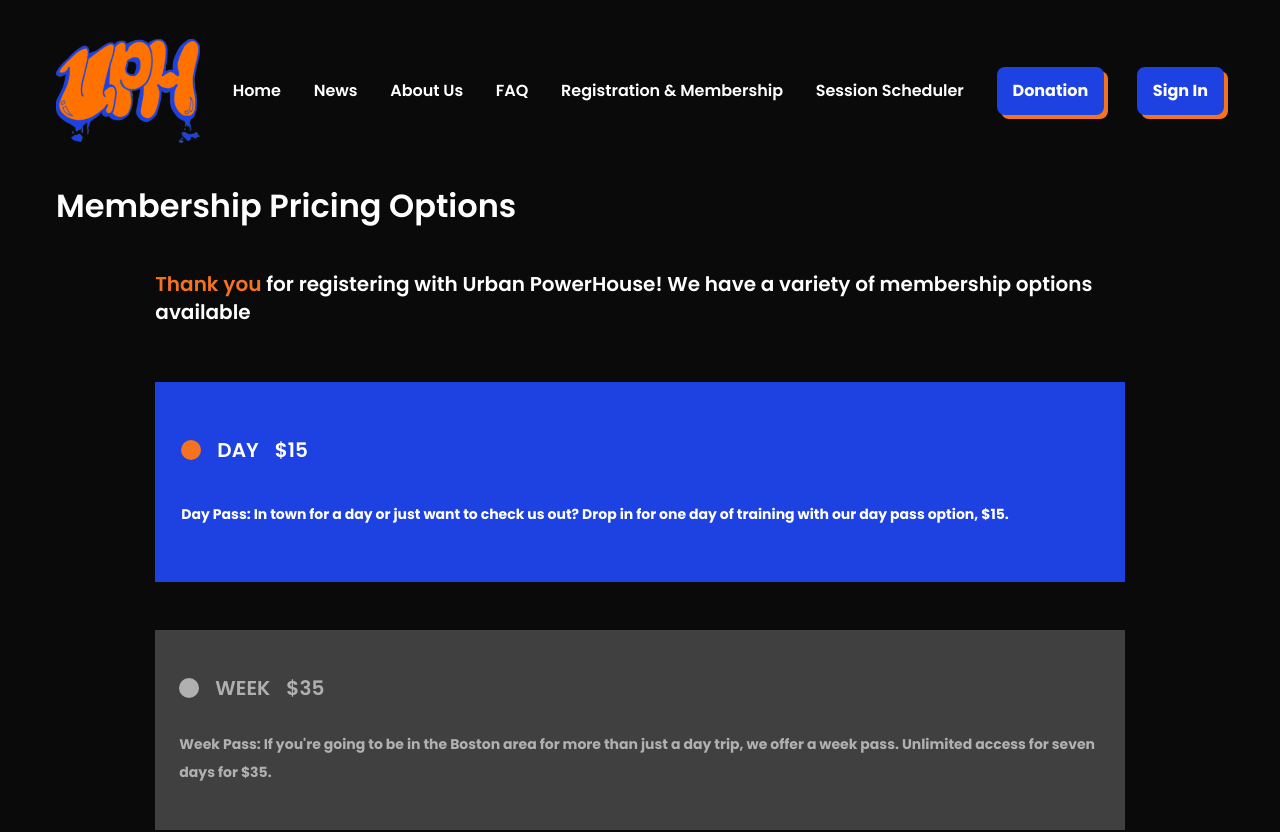
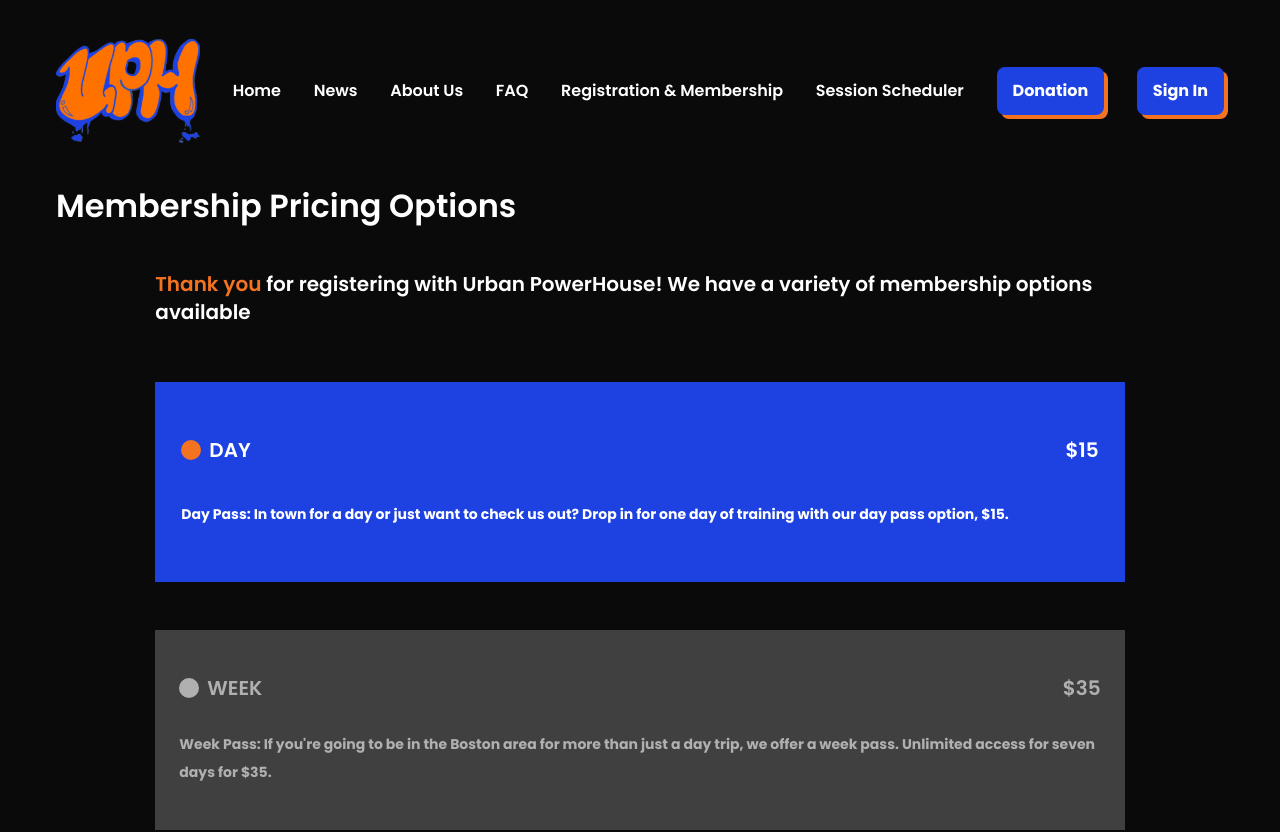
Before and after one commit to Artists-for-Humanity/urban-powerhouse, a Next.js app: page /Passes in a window 1280 px wide. Shown: the top 832 px of the page. Built offline with nearby package versions, Linux system fonts and the light colour scheme.

Commit message:
Custom Pass

```diff
--- a/components/Pass.tsx
+++ b/components/Pass.tsx
@@ -1,82 +1,178 @@
-import React, { useState } from 'react';
+'use client';
+import React, { useState, FormEvent } from 'react';
 
 interface PricingOption {
-  label: 'DAY' | 'WEEK' | 'MONTH' | string;
+  label: 'DAY' | 'WEEK' | 'MONTH' | 'Custom' | string;
   price: string;
   description: string;
 }
 
-interface PricingSelectorProps {
+interface PassProps {
   options: PricingOption[];
   variant?: 'default' | 'custom';
 }
 
-const Pass: React.FC<PricingSelectorProps> = ({
+const Pass: React.FC<PassProps> = ({
   options,
   variant = 'default',
 }) => {
-  const [selected, setSelected] = useState<string>(options[0]?.label || '');
+  const [selected, setSelected] = useState<string>(
+    variant === 'custom' ? '' : options[0]?.label || ''
+  );
 
-  if (variant === 'custom') {
-    return (
-    <div className="flex flex-col gap-4 items-center col-span-full lg:col-start-2 lg:col-span-10 mt-10 w-[100vw] min-w-[100vw]" style={{ width: '100vw' }}>
-        {options.map((option) => {
+  const handleClick = (label: string) => {
+    setSelected(prev => (prev === label ? '' : label));
+  };
+
+  const handleSubmit = (e: FormEvent) => {
+    e.preventDefault();
+    // TODO: wire up your submit logic
+    alert('Form submitted!');
+  };
+
+  const renderOption = (option: PricingOption) => {
     const isSelected = selected === option.label;
     const bgColor = isSelected ? 'bg-[var(--urban-blue)]' : 'bg-[var(--urban-grey)]';
     const borderColor = isSelected ? 'border-[var(--urban-blue)]' : 'border-none';
-          const textColor = isSelected ? 'text-[var(--urban-white)]' : 'text-[var(--urban-disabled-grey)]';
-          const hoverBorder = isSelected ? '' : 'hover:border-[var(--urban-orang)]';
-          const dotColor = isSelected ? 'bg-[var(--urban-orange)] border-[var(--urban-white)]' : 'bg-[var(--urban-disabled-grey)]';
+    const textColor = isSelected
+      ? 'text-[var(--urban-white)]'
+      : 'text-[var(--urban-disabled-grey)]';
+    const hoverBorder = isSelected ? '' : 'hover:border-[var(--urban-orange)]';
+    const dotColor = isSelected
+      ? 'bg-[var(--urban-orange)] border-[var(--urban-white)]'
+      : 'bg-[var(--urban-disabled-grey)]';
 
     return (
       <div
         key={option.label}
-              onClick={() => setSelected(option.label)}
-              className={`w-[100vw] p-8 cursor-pointer border-2  duration-200 sm:rounded-none ${bgColor} ${borderColor} ${textColor} ${hoverBorder} col-span-full my-4 min-h-[200px] flex flex-col justify-evenly align-center h-full`}
+        onClick={() => handleClick(option.label)}
+        className={`
+          ${variant === 'custom' ? 'w-[100vw] sm:w-[100%] rounded-none' : 'w-full rounded-lg'}
+          p-6 cursor-pointer border-2 sm:rounded-none
+          transition-all duration-200
+          ${bgColor} ${borderColor} ${textColor} ${hoverBorder}
+          my-4 min-h-[200px] flex flex-col justify-evenly
+        `}
       >
-              <div className="flex items-center mb-2">
+        <div className="flex items-center justify-between mb-2">
           <div className="flex items-center gap-2">
-                  <span className={`w-5 h-5 rounded-4xl ${dotColor}`} />
-                  <span className="text-xl font-semibold pl-2">{option.label}</span>
-
+            <span className={`w-5 h-5 rounded-full ${dotColor}`} />
+            <span className="text-xl font-semibold">{option.label}</span>
           </div>
-                <span className="text-xl font-semibold pl-4">{option.price}</span>
+          <span className="text-xl font-semibold">{option.price}</span>
         </div>
-              <p className="text-sm/7 font-bold">{option.description}</p>
+        <p className="text-sm leading-7 font-bold">{option.description}</p>
       </div>
     );
-        })}
-      </div>
-    );
-  }
-
-  return (
-    <div className="flex flex-col gap-4 items-center col-span-full lg:col-start-2 lg:col-span-10 mt-10">
-      {options.map((option) => {
-        const isSelected = selected === option.label;
-        const bgColor = isSelected ? 'bg-[var(--urban-blue)]' : 'bg-[var(--urban-grey)]';
-        const borderColor = isSelected ? 'border-[var(--urban-blue)]' : 'border-none';
-        const textColor = isSelected ? 'text-[var(--urban-white)]' : 'text-[var(--urban-disabled-grey)]';
-        const hoverBorder = isSelected ? '' : 'hover:border-[var(--urban-orang)]';
-        const dotColor = isSelected ? 'bg-[var(--urban-orange)] border-[var(--urban-white)]' : 'bg-[var(--urban-disabled-grey)]';
+  };
 
   return (
     <div
-            key={option.label}
-            onClick={() => setSelected(option.label)}
-            className={`w-[100%] p-6 cursor-pointer border-2 transition-all duration-200 rounded-lg sm:rounded-none ${bgColor} ${borderColor} ${textColor} ${hoverBorder} col-span-full my-4 min-h-[200px] flex flex-col justify-evenly align-center h-full`}
+      className={`
+        flex flex-col items-center
+        gap-4 col-span-full
+        ${variant === 'default' ? 'lg:col-start-2 lg:col-span-10 mt-10' : 'w-full mt-6 lg:col-start-2 lg:col-span-10 mt-10'}
+      `}
     >
-            <div className="flex items-center mb-2">
-              <div className="flex items-center gap-2">
-                <span className={`w-5 h-5 rounded-4xl ${dotColor}`} />
-                <span className="text-xl font-semibold pl-2">{option.label}</span>
+      {options.map(renderOption)}
+
+      {/* === CUSTOM FORM === */}
+      {variant === 'custom' && selected === 'Custom' && (
+        <form
+          onSubmit={handleSubmit}
+          className="w-full max-w-md bg-[var(--urban-black)] p-6 rounded-lg mt-6"
+        >
+          <h3 className="text-lg font-semibold text-[var(--urban-white)] mb-4">
+            Personal Information
+          </h3>
+
+          <div className="grid grid-cols-1 sm:grid-cols-2 gap-4">
+            <div className="flex flex-row justify-between items-end">
+              <label
+                htmlFor="firstName"
+                className="text-m font-semibold text-[var(--urban-disabled-grey)]"
+              >
+                First Name*
+              </label>
+              <input
+                id="firstName"
+                name="firstName"
+                required
+                className="mt-1 bg-transparent border-b border-[var(--urban-grey)] focus:border-[var(--urban-blue)] outline-none py-1 text-[var(--urban-white)]"
+              />
             </div>
-              <span className="text-xl font-semibold pl-4">{option.price}</span>
+            <div className="flex flex-row justify-between items-end">
+              <label
+                htmlFor="lastName"
+                className="text-sm font-medium text-[var(--urban-disabled-grey)]"
+              >
+                Last Name*
+              </label>
+              <input
+                id="lastName"
+                name="lastName"
+                required
+                className="mt-1 bg-transparent border-b border-[var(--urban-grey)] focus:border-[var(--urban-blue)] outline-none py-1 text-[var(--urban-white)]"
+              />
             </div>
-            <p className="text-sm/7 font-bold">{option.description}</p>
           </div>
-        );
-      })}
+
+          <div className="flex mt-4 flex-row justify-between items-end">
+            <label
+              htmlFor="phone"
+              className="text-sm font-medium text-[var(--urban-disabled-grey)]"
+            >
+              Mobile Phone*
+            </label>
+            <input
+              id="phone"
+              name="phone"
+              type="tel"
+              required
+              className="mt-1 bg-transparent border-b border-[var(--urban-grey)] focus:border-[var(--urban-blue)] outline-none py-1 text-[var(--urban-white)]"
+            />
+          </div>
+
+          <div className="flex flex-row justify-between mt-4 items-end">
+            <label
+              htmlFor="email"
+              className="text-sm font-medium text-[var(--urban-disabled-grey)]"
+            >
+              Email*
+            </label>
+            <input
+              id="email"
+              name="email"
+              type="email"
+              required
+              className="mt-1 bg-transparent border-b border-[var(--urban-grey)] focus:border-[var(--urban-blue)] outline-none py-1 text-[var(--urban-white)]"
+            />
+          </div>
+
+          <div className="flex flex-col mt-10">
+            <label
+              htmlFor="message"
+              className="text-sm font-medium text-[var(--urban-disabled-grey)]"
+            >
+              Message
+            </label>
+            <textarea
+              id="message"
+              name="message"
+              rows={8}
+              placeholder="Optional"
+              className="mt-1 bg-transparent border border-[var(--urban-grey)] focus:border-[var(--urban-blue)] outline-none p-2 text-[var(--urban-white)]"
+            />
+          </div>
+
+          <button
+            type="submit"
+            className="mt-6 w-full py-3 bg-[var(--urban-white)] text-[var(--urban-black)] font-semibold rounded disabled:opacity-50 transition"
+          >
+            Contact Us
+          </button>
+        </form>
+      )}
     </div>
   );
 };
--- a/pages/Passes.tsx
+++ b/pages/Passes.tsx
@@ -53,11 +53,12 @@ export default function Passes() {
         </h3><br />
 
 
-        <Pass variant-='default' options={pricingOptions}/>
-        <Pass variant-='custom' options={customOption}/>
+        <Pass variant='default' options={pricingOptions}/>
+
         <div className="col-start-3 col-span-2 mt-10 sm:col-start-4 lg:col-start-6 ">
             <Button label="Buy Pass"  iconSrc="/icons/card.svg" href="/" variant="default" className="text-right"/>
         </div>
+        <Pass variant='custom' options={customOption}/>
         <div></div>
 
 
```
Lines whose indentation alone changed are shown as unchanged.
